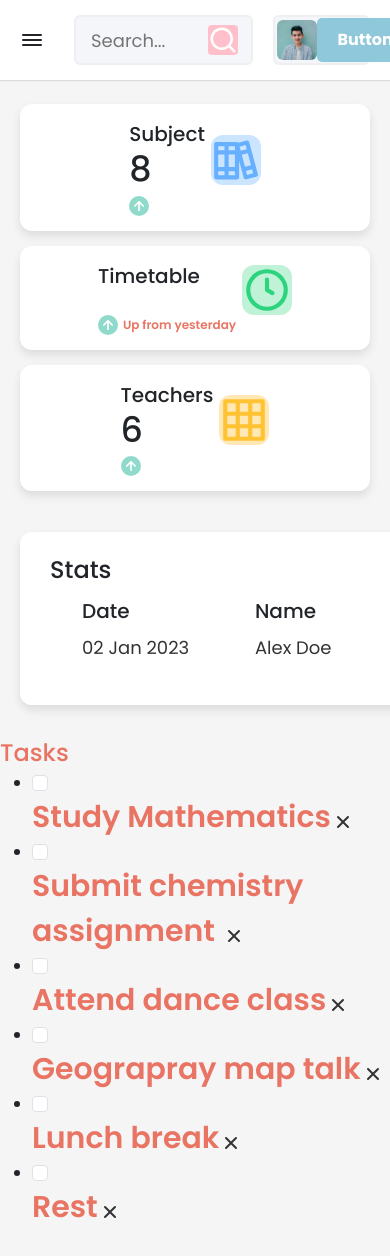
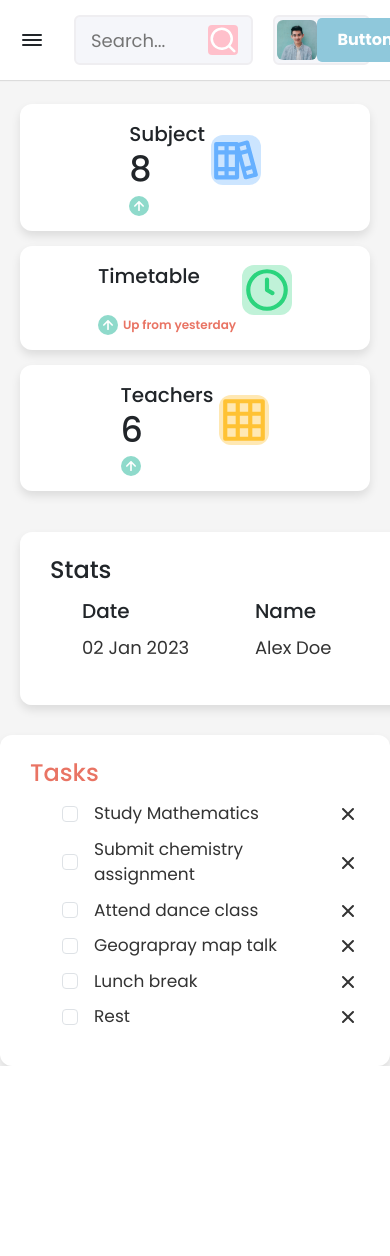
Before and after one commit to zinando/EduQuest, a React (Vite) app in the folder Frontend/: page /home in a window 390 px wide. Shown: the top 1256 px of the page. After the commit the page ends 1066 px from the top, so only its background shows below. Built offline with nearby package versions, Linux system fonts and the light colour scheme.

Commit message:
Update SideBar.css

```diff
--- a/Frontend/src/layout/Sidebar/SideBar.css
+++ b/Frontend/src/layout/Sidebar/SideBar.css
@@ -370,7 +370,7 @@ nav .profile-details i {
 }
 
 /* Right box */
-.home-content .box-card .top-sales {
+.home-content .box-card .top {
   width: 35%;
   background: #fff;
   padding: 20px 30px;
@@ -379,14 +379,14 @@ nav .profile-details i {
   box-shadow: 0 5px 10px rgba(0, 0, 0, 0.1);
 }
 
-.box-card .top-sales li {
+.box-card .top li {
   display: flex;
   align-items: center;
   justify-content: space-between;
   margin: 10px 0;
 }
 
-.box-card .top-sales li a img {
+.box-card .top li a img {
   height: 40px;
   width: 40px;
   object-fit: cover;
@@ -395,13 +395,13 @@ nav .profile-details i {
   background: #333;
 }
 
-.box-card .top-sales li a {
+.box-card .top li a {
   display: flex;
   align-items: center;
   text-decoration: none;
 }
 
-.box-card .top-sales li .product,
+.box-card .top li .task,
 .price {
   font-size: 17px;
   font-weight: 400;
@@ -451,7 +451,7 @@ nav .profile-details i {
     margin-bottom: 30px;
   }
 
-  .home-content .box-card .top-sales {
+  .home-content .box-card .top {
     margin: 0;
   }
 }
```
